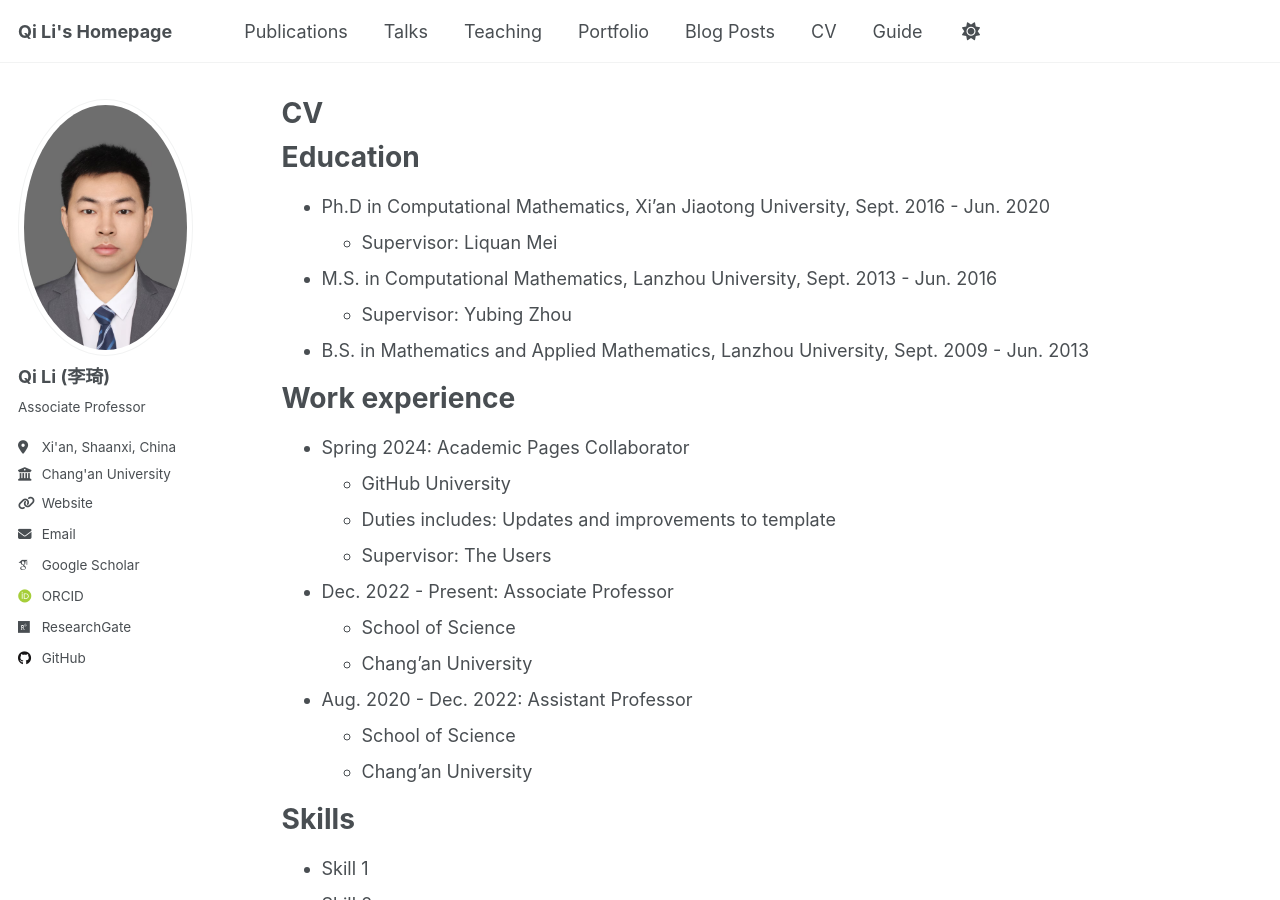
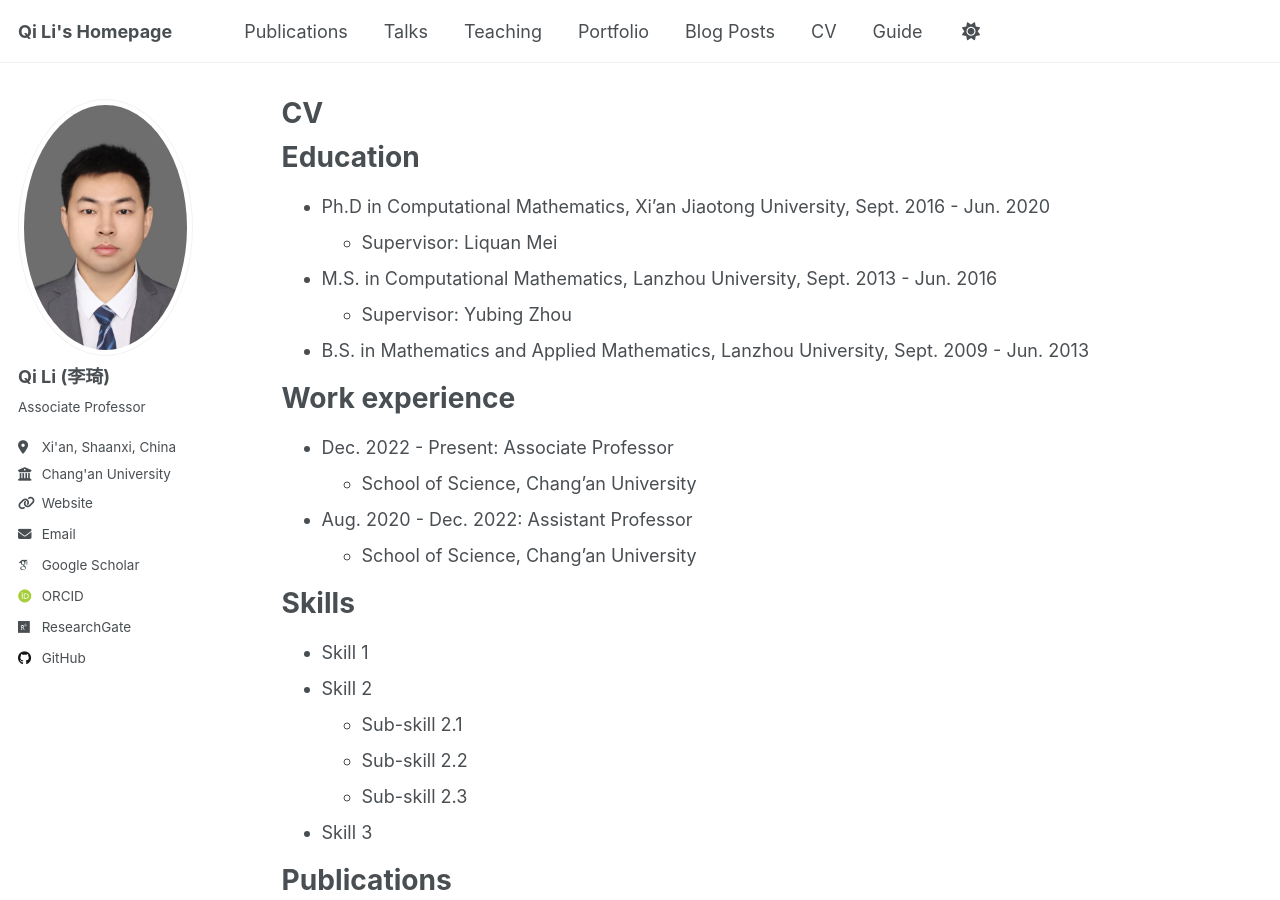
Before and after one commit to liqihao2000/liqihao2000.github.io, a Jekyll site: the page built from _pages/cv.md, in a window 1280 px wide and 900 px high. Built offline with Jekyll 4.4.1, drawn with Linux system fonts in a browser that asks for light colours; some web fonts are replaced.

Commit message:
update info

```diff
--- a/_pages/cv.md
+++ b/_pages/cv.md
@@ -19,18 +19,17 @@ Education
 
 Work experience
 ======
+<!--
 * Spring 2024: Academic Pages Collaborator
   * GitHub University
   * Duties includes: Updates and improvements to template
   * Supervisor: The Users
-
+-->
 * Dec. 2022 - Present: Associate Professor
-  * School of Science
-  * Chang'an University
+  * School of Science, Chang'an University
 
 * Aug. 2020 - Dec. 2022: Assistant Professor
-  * School of Science
-  * Chang'an University
+  * School of Science, Chang'an University
 
 Skills
 ======
```
